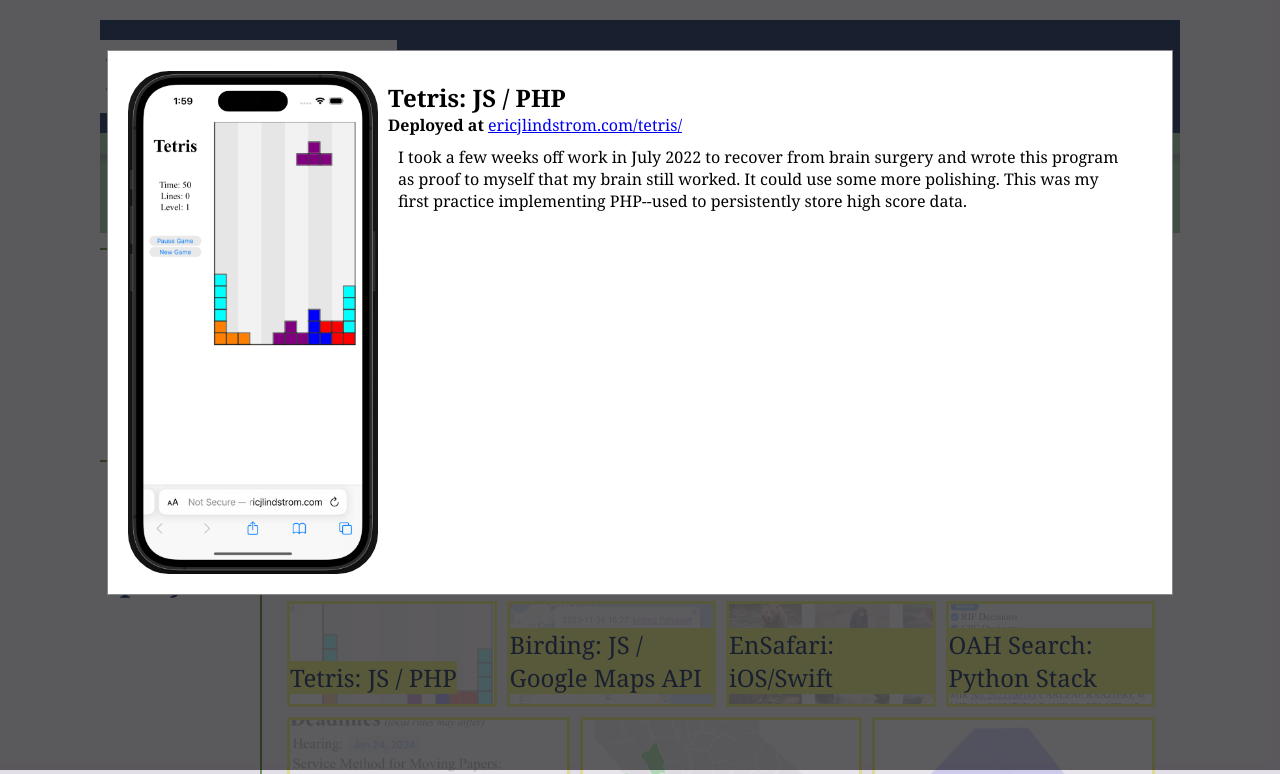
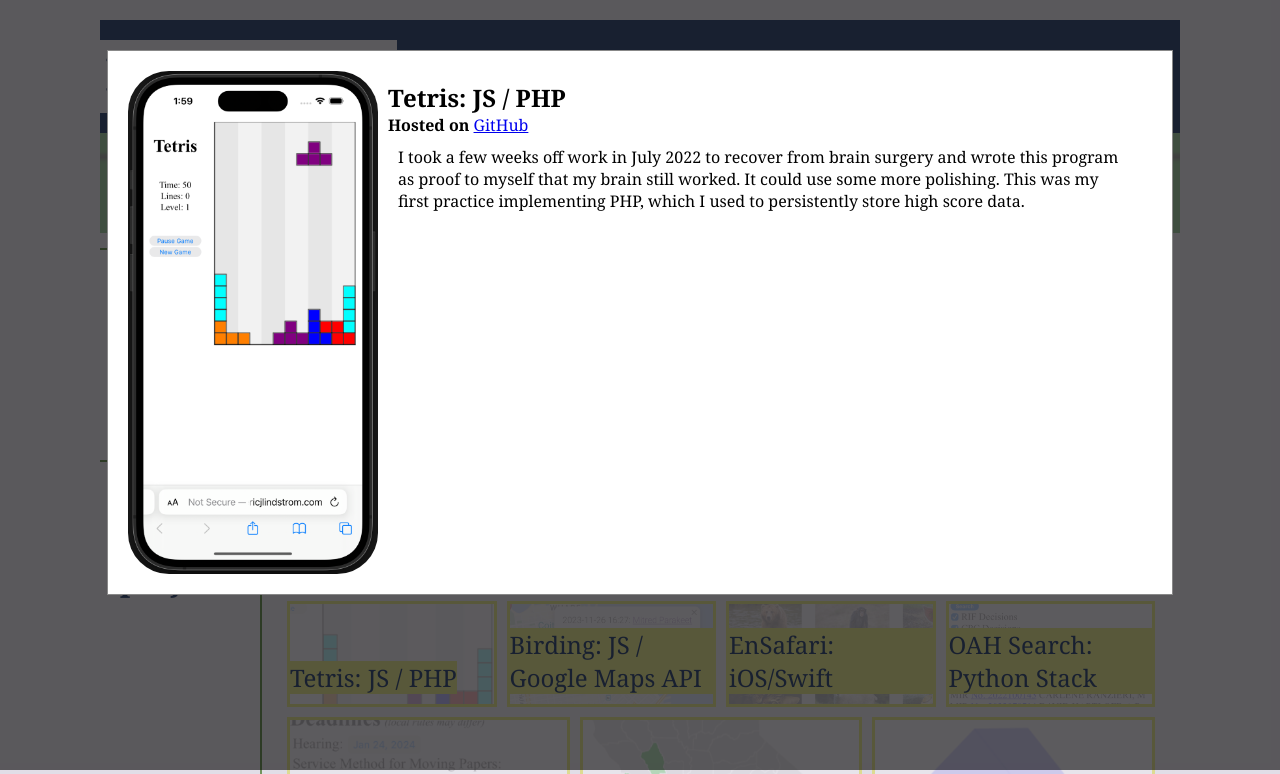
Before and after one commit to elindstr/bc-mod2-challenge, a plain HTML site: page index.html in a window 1280 px wide. Both pictures are taken after a click on the element "Tetris: JS / PHP". Shown: the top 774 px of the page. Drawn offline with Linux system fonts and the light colour scheme; a web font is replaced by a local one.

Commit message:
update tetris project

```diff
--- a/index.html
+++ b/index.html
@@ -78,8 +78,8 @@
             <img src="assets/media/full/tetris.png"/>
             <section>
               <h1>Tetris: JS / PHP</h1>
-              <h2>Deployed at <a href="https://ericjlindstrom.com/tetris/">ericjlindstrom.com/tetris/</a></h2>
-              <p>I took a few weeks off work in July 2022 to recover from brain surgery and wrote this program as proof to myself that my brain still worked. It could use some more polishing. This was my first practice implementing PHP--used to persistently store high score data.</p>
+              <h2>Hosted on <a href="https://github.com/elindstr/tetris">GitHub</a></h2>
+              <p>I took a few weeks off work in July 2022 to recover from brain surgery and wrote this program as proof to myself that my brain still worked. It could use some more polishing. This was my first practice implementing PHP, which I used to persistently store high score data.</p>
             </section>
           </article>
         </div>
```
